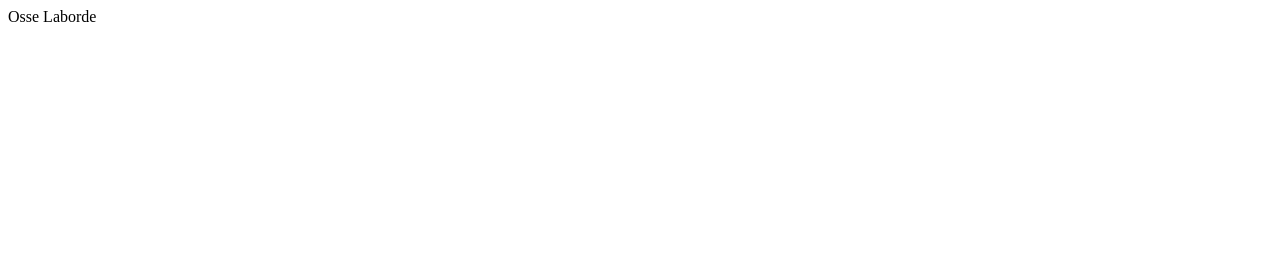
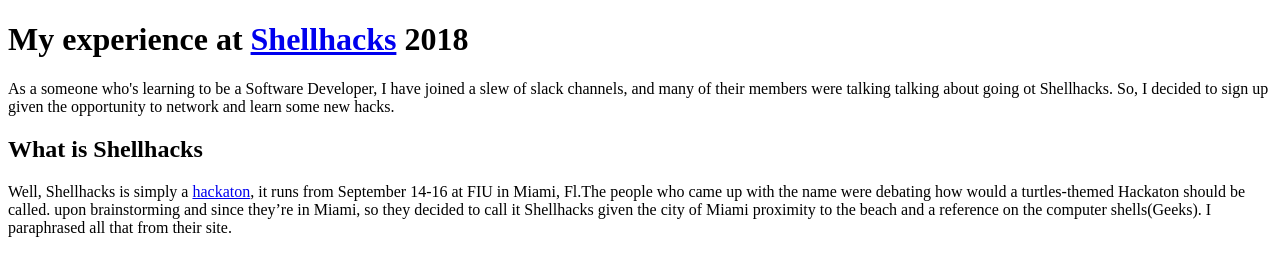
Before and after one commit to olaborde/Launchcode, a plain HTML site: page html-me-something/index.html in a window 1280 px wide. Drawn offline with Linux system fonts and the light colour scheme.

Commit message:
starting with the html

```diff
--- a/html-me-something/index.html
+++ b/html-me-something/index.html
@@ -1 +1,27 @@
-<p>Osse Laborde</p>
+
+<!DOCTYPE html>
+<html lang="">
+    <head>
+        <meta charset="utf-8">
+        <meta http-equiv="X-UA-Compatible" content="IE=edge">
+        <meta name="viewport" content="width=device-width, initial-scale=1">
+        <title>Hackaton</title>
+    </head>
+
+    <body>
+        <h1>My experience at <a href="shellhacks">Shellhacks</a> 2018</h1>
+
+        <p>As a someone who's learning to be a Software Developer,
+        I have joined a slew of slack channels, and many of their members were talking talking about going ot Shellhacks.
+         So, I decided to sign up given the opportunity to network and learn some new hacks. </p>
+
+        <h2>What is Shellhacks</h2>
+        <p>Well, Shellhacks is simply a <a href="https://en.wikipedia.org/wiki/Hackathon" target="_blank">hackaton</a>, it runs from September 14-16 at FIU in Miami, Fl.The people who came up with the name were debating
+        how would a turtles-themed Hackaton should be called. upon brainstorming and since they’re in Miami, so they decided to
+        call it Shellhacks given the city of Miami proximity to the beach and a reference on the computer shells(Geeks). I
+        paraphrased all that from their site.</p>
+
+
+
+    </body>
+</html>
```
